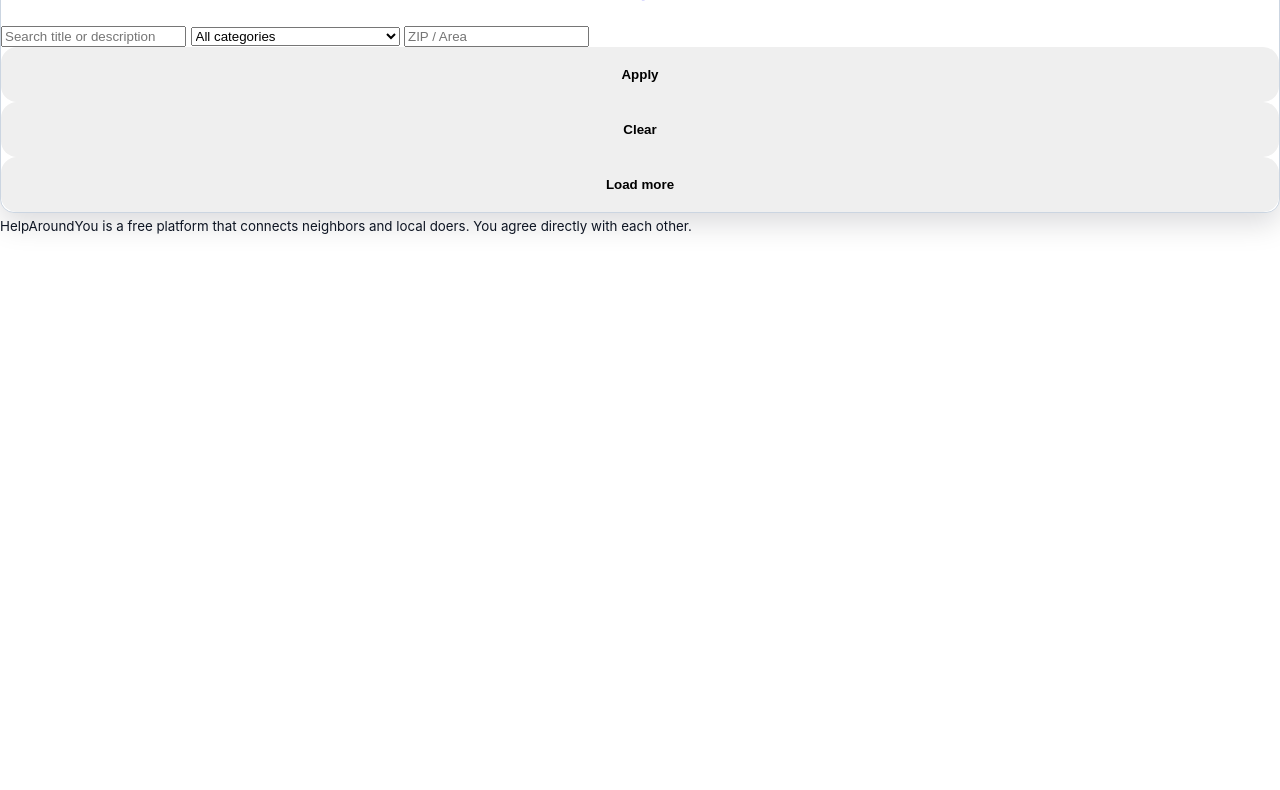
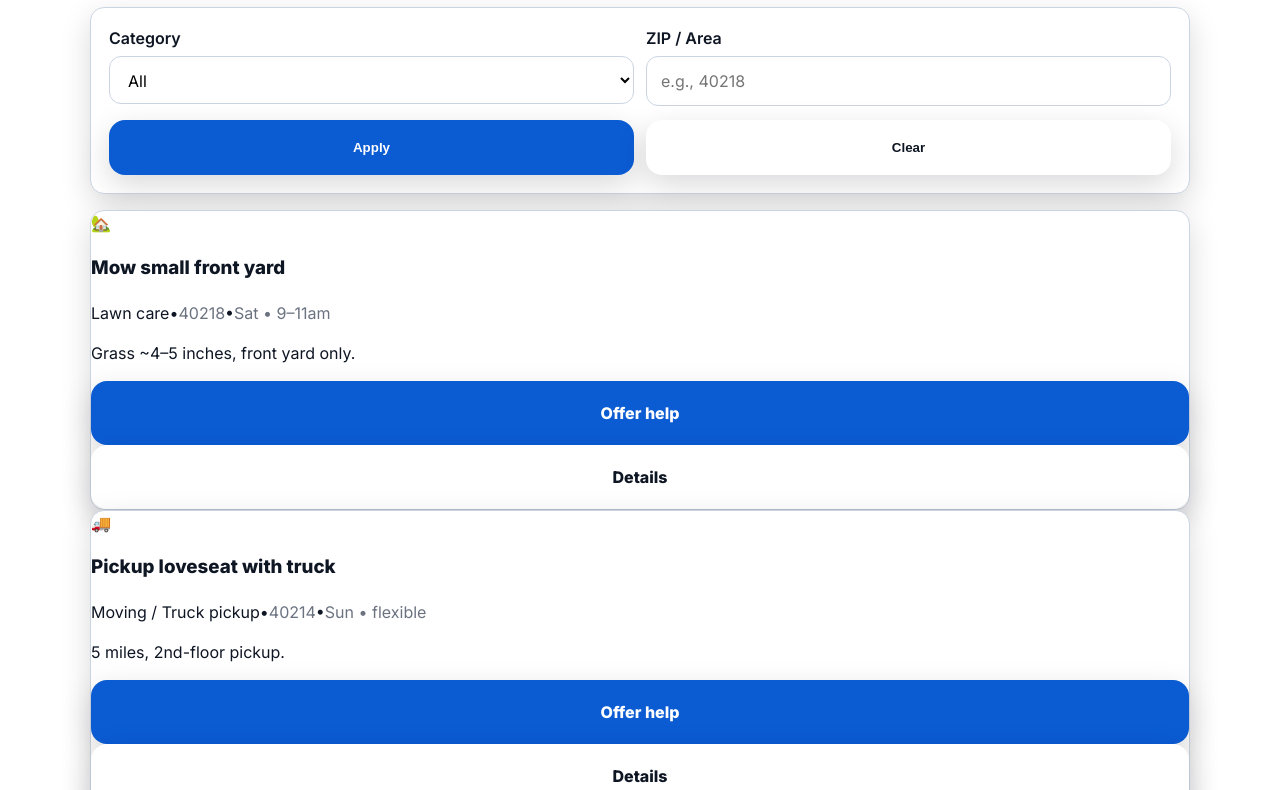
Before and after one commit to 502296/helparoundyou, a plain HTML site: page requests.html in a window 1280 px wide. Shown: the part 160-950 px from the top of the page. Before the commit the page ends 800 px from the top, so only its background shows below. Drawn offline with nearby package versions, Linux system fonts and the light colour scheme; no server answers.

Commit message:
Update requests.html

```diff
--- a/requests.html
+++ b/requests.html
@@ -4,113 +4,255 @@
 
 <head>
 
-  <meta charset="utf-8">
+  <meta charset="utf-8" />
 
-  <meta name="viewport" content="width=device-width,initial-scale=1">
+  <meta name="viewport" content="width=device-width,initial-scale=1" />
 
-  <title>Neighbor Requests — HelpAroundYou</title>
+  <title>Requests — HelpAroundYou</title>
 
-  <link rel="stylesheet" href="style.css">
+  <link href="https://fonts.googleapis.com/css2?family=Inter:wght@400;600;800&display=swap" rel="stylesheet">
+
+  <link rel="stylesheet" href="style.css" />
 
 </head>
 
-<body data-page="requests">
+<body>
+
+  <header class="site-header compact">
+
+    <a class="brand" href="index.html">Help<span class="brand-accent">Around</span>You</a>
+
+    <nav class="site-nav">
+
+      <a class="nav-link" href="post.html">Post</a>
+
+      <a class="nav-link" href="#filters">Filters</a>
+
+    </nav>
+
+  </header>
 
 
 
-<header class="header">
+  <main class="section">
 
-  <div class="wrap header__in">
+    <div class="container">
 
-    <a class="brand" href="index.html">Help<span class="a">Around</span><span class="y">You</span></a>
-
-    <nav class="nav">
-
-      <a class="btn p" href="post.html">Post a Request</a>
-
-    </nav>
-
-  </div>
-
-</header>
+      <h1 class="section-title">Requests near you</h1>
 
 
 
-<section class="wrap card">
+      <!-- Filters (static demo) -->
 
-  <div class="card__head">
+      <div id="filters" class="card form-card" style="margin-bottom:16px">
 
-    <div class="tab"><span class="dot"></span><strong>Neighbor Requests</strong></div>
+        <div class="form-row two">
 
-    <div class="act"><a class="btn g s" href="requests.html">All Requests</a></div>
+          <div>
 
-  </div>
+            <label for="fCat">Category</label>
+
+            <select id="fCat">
+
+              <option value="">All</option>
+
+              <option>Lawn care</option>
+
+              <option>Moving / Truck pickup</option>
+
+              <option>Cleaning</option>
+
+              <option>Repairs / Assembly</option>
+
+              <option>Custom task</option>
+
+            </select>
+
+          </div>
+
+          <div>
+
+            <label for="fZip">ZIP / Area</label>
+
+            <input id="fZip" type="text" placeholder="e.g., 40218" />
+
+          </div>
+
+        </div>
+
+        <div class="form-actions">
+
+          <button class="btn btn-primary" id="apply">Apply</button>
+
+          <button class="btn btn-ghost" id="clear">Clear</button>
+
+        </div>
+
+      </div>
 
 
 
-  <div class="filters">
+      <!-- Cards -->
 
-    <input id="q" type="search" placeholder="Search title or description">
+      <div id="cards" class="cards-grid">
 
-    <select id="cat">
+        <!-- Filled by JS for demo -->
 
-      <option value="">All categories</option>
+      </div>
 
-      <option>Pickup with Truck</option>
+    </div>
 
-      <option>Moving help</option>
-
-      <option>Lawn Care</option>
-
-      <option>Leaf / Branch removal</option>
-
-      <option>Cleaning</option>
-
-      <option>Small fix / Handy</option>
-
-      <option>Pool Cleaning</option>
-
-      <option>Power Washing (stone/exterior)</option>
-
-      <option>Driveway / Concrete Cleaning</option>
-
-      <option>Other</option>
-
-    </select>
-
-    <input id="zipf" type="text" placeholder="ZIP / Area">
-
-    <button id="apply" class="btn p s">Apply</button>
-
-    <button id="clear" class="btn g s">Clear</button>
-
-  </div>
+  </main>
 
 
 
-  <div id="list" class="list"></div>
+  <footer class="site-footer">
 
-  <button id="loadMore" class="btn g s hidden">Load more</button>
+    <div class="container">
 
-</section>
+      <p class="muted">HelpAroundYou connects neighbors and local doers. Coordinate time and payment directly with each other.</p>
+
+    </div>
+
+  </footer>
 
 
 
-<footer class="f">
+  <script>
 
-  <div class="wrap">
+    // Demo data
 
-    <small>HelpAroundYou is a free platform that connects neighbors and local doers. You agree directly with each other.</small>
+    const data = [
 
-  </div>
+      { title:'Mow small front yard', cat:'Lawn care', zip:'40218', date:'Sat • 9–11am', desc:'Grass ~4–5 inches, front yard only.', icon:'🏡' },
 
-</footer>
+      { title:'Pickup loveseat with truck', cat:'Moving / Truck pickup', zip:'40214', date:'Sun • flexible', desc:'5 miles, 2nd-floor pickup.', icon:'🚚' },
+
+      { title:'Assemble IKEA dresser', cat:'Repairs / Assembly', zip:'40220', date:'Today • evening', desc:'New in box, bring tools.', icon:'🛠️' },
+
+      { title:'Deep clean kitchen', cat:'Cleaning', zip:'40219', date:'This week', desc:'Oven + fridge wipe, floors.', icon:'🧹' },
+
+      { title:'Hang 3 frames + 1 TV', cat:'Repairs / Assembly', zip:'40229', date:'Fri • afternoon', desc:'TV is 55”. Need wall anchors.', icon:'🖼️' },
+
+      { title:'Custom: remove small branches', cat:'Lawn care', zip:'40213', date:'Sat • noon', desc:'Backyard pile, about 8–10 bundles.', icon:'🌳' },
+
+    ];
 
 
 
-<script src="https://unpkg.com/@supabase/supabase-js@2"></script>
+    const el = (tag, cls, txt) => {
 
-<script src="app.js?v=1"></script>
+      const n = document.createElement(tag);
+
+      if (cls) n.className = cls;
+
+      if (txt) n.textContent = txt;
+
+      return n;
+
+    };
+
+
+
+    const cards = document.getElementById('cards');
+
+    function render(list){
+
+      cards.innerHTML = '';
+
+      list.forEach(item => {
+
+        const card = el('article','card request-card');
+
+        const head = el('div','req-head');
+
+        head.append(el('span','req-icon',item.icon));
+
+        head.append(el('h3','req-title',item.title));
+
+        card.append(head);
+
+
+
+        const meta = el('div','req-meta');
+
+        meta.append(el('span','badge',item.cat));
+
+        meta.append(el('span','dot','•'));
+
+        meta.append(el('span','muted',item.zip));
+
+        meta.append(el('span','dot','•'));
+
+        meta.append(el('span','muted',item.date));
+
+        card.append(meta);
+
+
+
+        card.append(el('p','req-desc',item.desc));
+
+
+
+        const actions = el('div','req-actions');
+
+        const offer = el('a','btn btn-primary','Offer help');
+
+        offer.href = 'post.html'; // لاحقاً تربط بنموذج/مراسلة
+
+        const details = el('a','btn btn-ghost','Details');
+
+        details.href = '#';
+
+        actions.append(offer, details);
+
+        card.append(actions);
+
+
+
+        cards.append(card);
+
+      });
+
+    }
+
+    render(data);
+
+
+
+    // Simple filter demo
+
+    document.getElementById('apply').onclick = () => {
+
+      const cat = document.getElementById('fCat').value;
+
+      const zip = document.getElementById('fZip').value.trim();
+
+      const out = data.filter(d =>
+
+        (!cat || d.cat === cat) &&
+
+        (!zip || d.zip.startsWith(zip))
+
+      );
+
+      render(out);
+
+      window.scrollTo({ top: cards.offsetTop - 80, behavior: 'smooth' });
+
+    };
+
+    document.getElementById('clear').onclick = () => {
+
+      document.getElementById('fCat').value = '';
+
+      document.getElementById('fZip').value = '';
+
+      render(data);
+
+    };
+
+  </script>
 
 </body>
 
```
